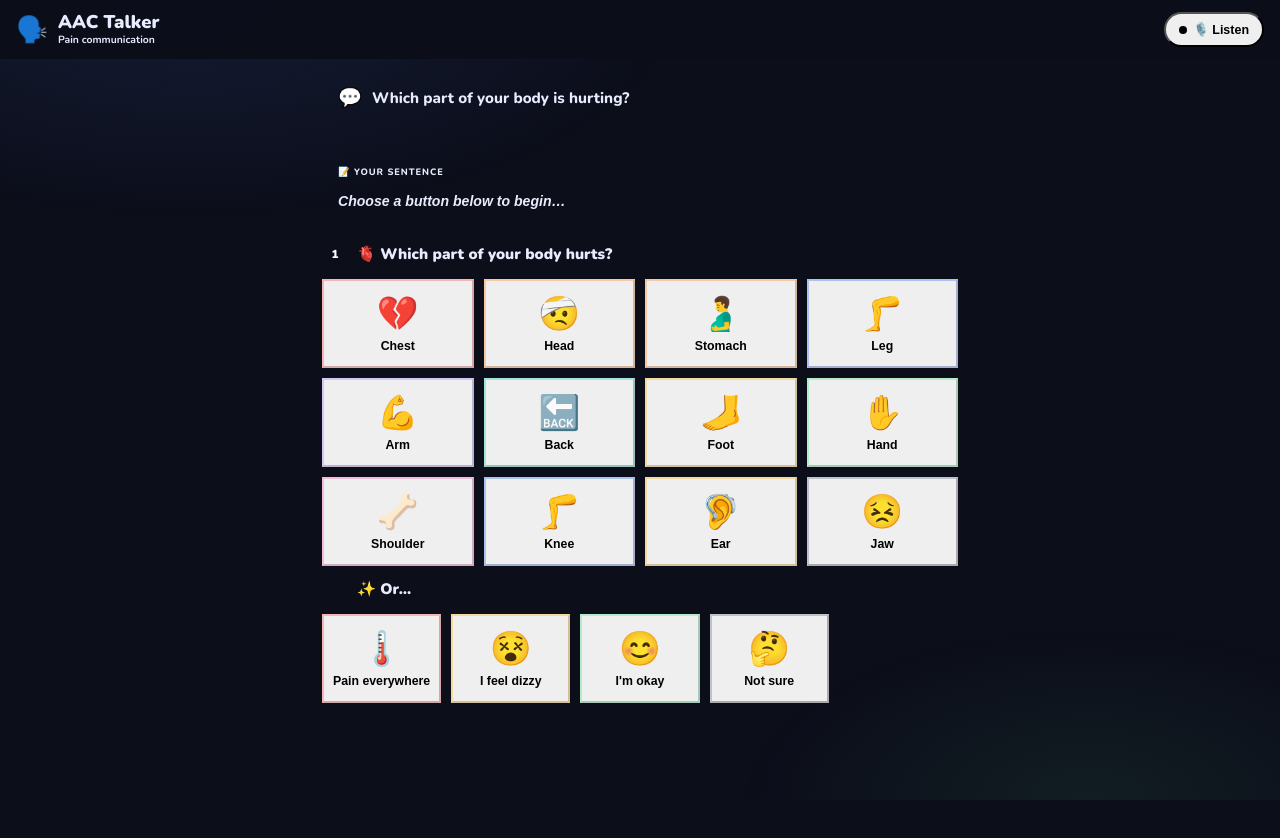
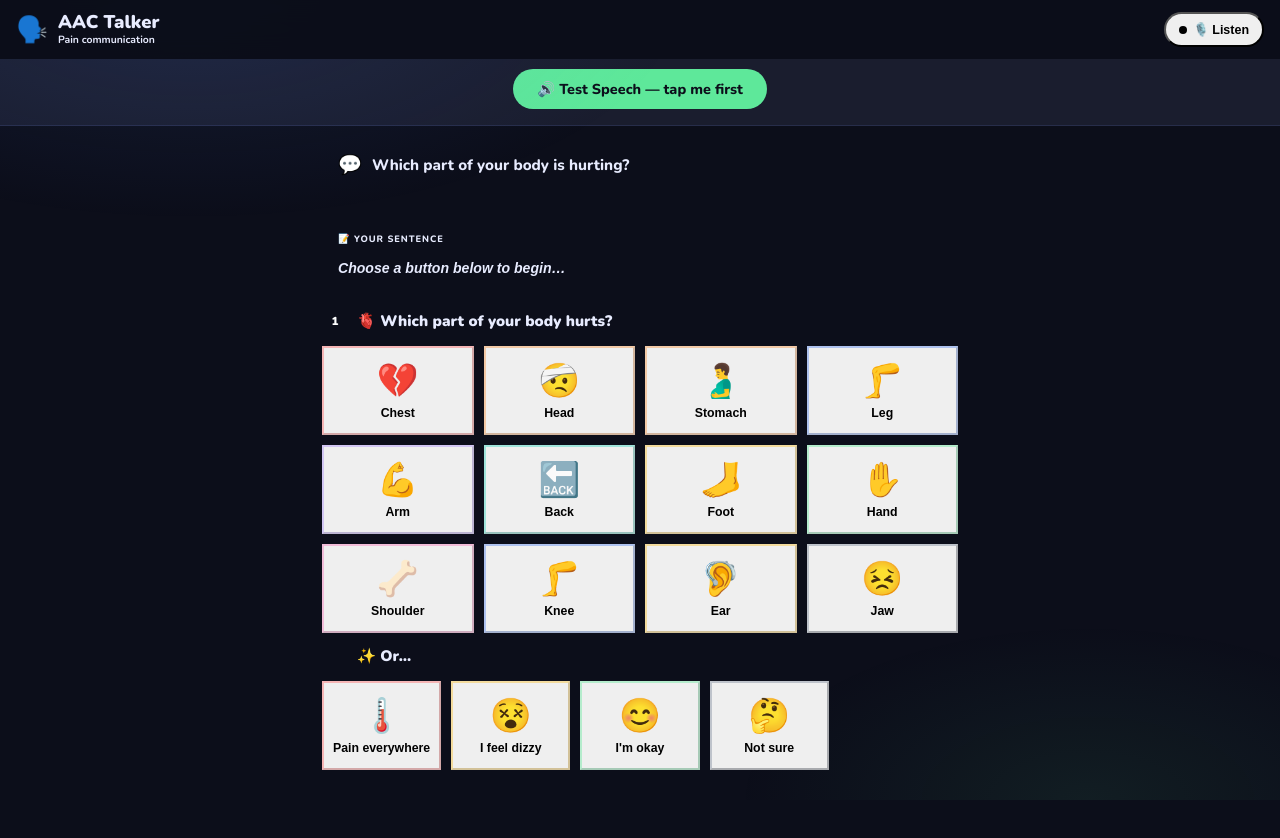
Before and after one commit to borislava185-crypto/Wyhusw, a plain HTML site: page index.html in a window 1280 px wide. Before the commit the page ends 800 px from the top, so only its background shows below. Drawn offline with nearby package versions, Linux system fonts and the light colour scheme.

Commit message:
Update index.html

```diff
--- a/index.html
+++ b/index.html
@@ -224,6 +224,13 @@ transition:color .15s,border-color .15s}
   </div>
 </header>
 
+<div style="background:#1a1d2e;padding:10px 16px;text-align:center;border-bottom:1px solid #272d4a">
+  <button onclick="testSpeak()" style="background:#5ee89a;color:#0c0e1a;border:none;border-radius:20px;padding:10px 24px;font-family:Nunito,sans-serif;font-size:.9rem;font-weight:800;cursor:pointer">
+    🔊 Test Speech — tap me first
+  </button>
+  <div id="speechStatus" style="color:#7a84a8;font-size:.75rem;margin-top:6px;font-family:Nunito,sans-serif"></div>
+</div>
+
 <main>
   <div class="status" id="status"></div>
   <div class="micbar" id="micbar">
@@ -266,6 +273,40 @@ transition:color .15s,border-color .15s}
 </main>
 
 <script>
+function testSpeak() {
+  const status = document.getElementById('speechStatus');
+  status.textContent = 'Trying…';
+
+  if (!window.speechSynthesis) {
+    status.textContent = '❌ speechSynthesis not available on this browser';
+    return;
+  }
+
+  window.speechSynthesis.cancel();
+  const u = new SpeechSynthesisUtterance('Hello, I am speaking.');
+  u.lang = 'en-GB';
+  u.volume = 1;
+  u.rate = 0.9;
+  u.pitch = 1;
+
+  const voices = window.speechSynthesis.getVoices();
+  status.textContent = 'Found ' + voices.length + ' voices';
+
+  const v = voices.find(x => x.name === 'Samantha')
+    || voices.find(x => x.name === 'Karen')
+    || voices.find(x => x.name === 'Daniel')
+    || voices.find(x => x.lang.startsWith('en'))
+    || voices[0];
+  if (v) { u.voice = v; status.textContent += ' — using: ' + v.name; }
+  else { status.textContent += ' — no voice found!'; }
+
+  u.onstart = () => status.textContent = '✅ Speaking!';
+  u.onend   = () => status.textContent = '✅ Done! Speech works.';
+  u.onerror = (e) => status.textContent = '❌ Error: ' + e.error;
+
+  window.speechSynthesis.speak(u);
+}
+
 /* ══════════════════════════════════════════════
    STATE
 ══════════════════════════════════════════════ */
```
